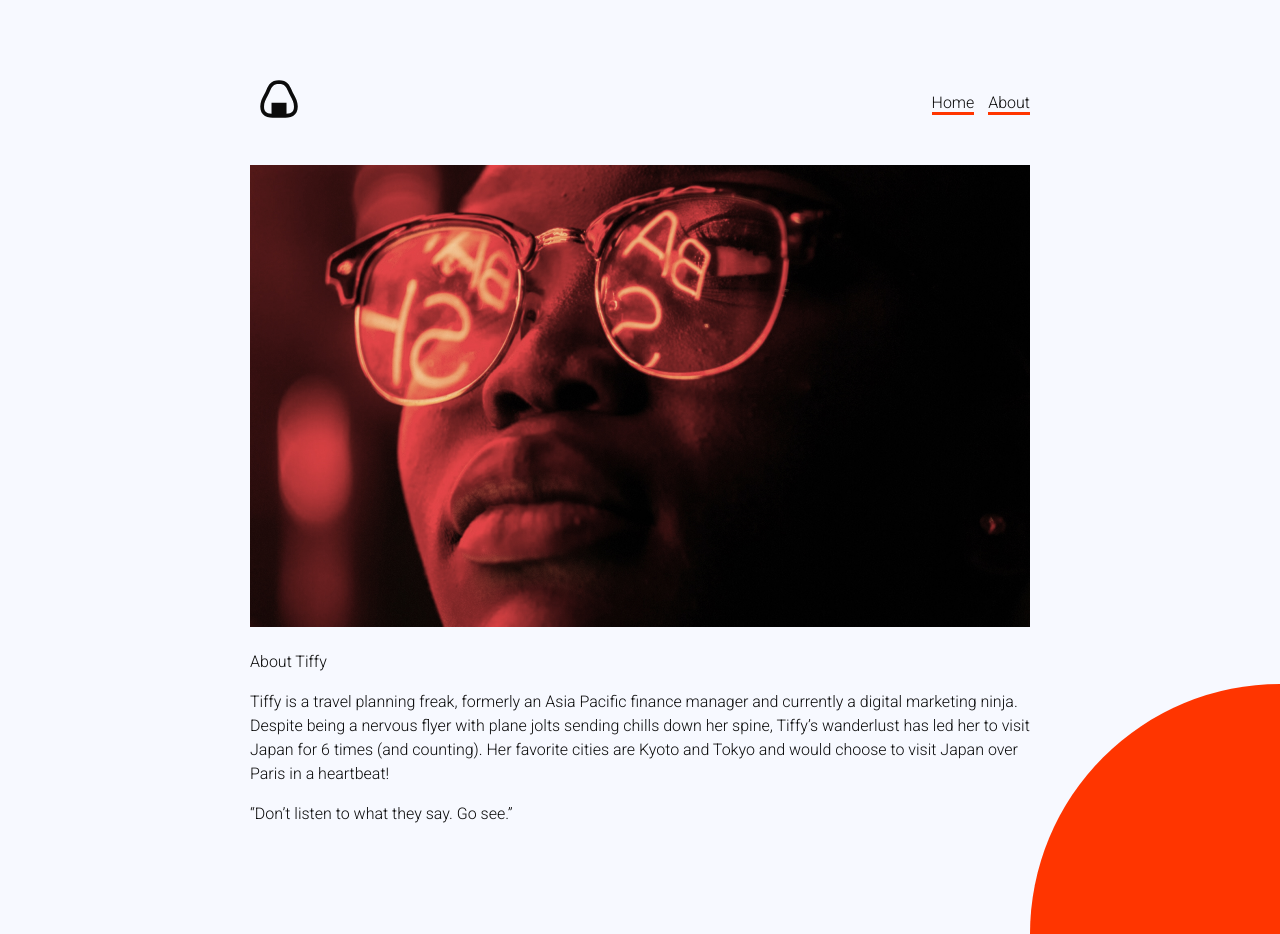
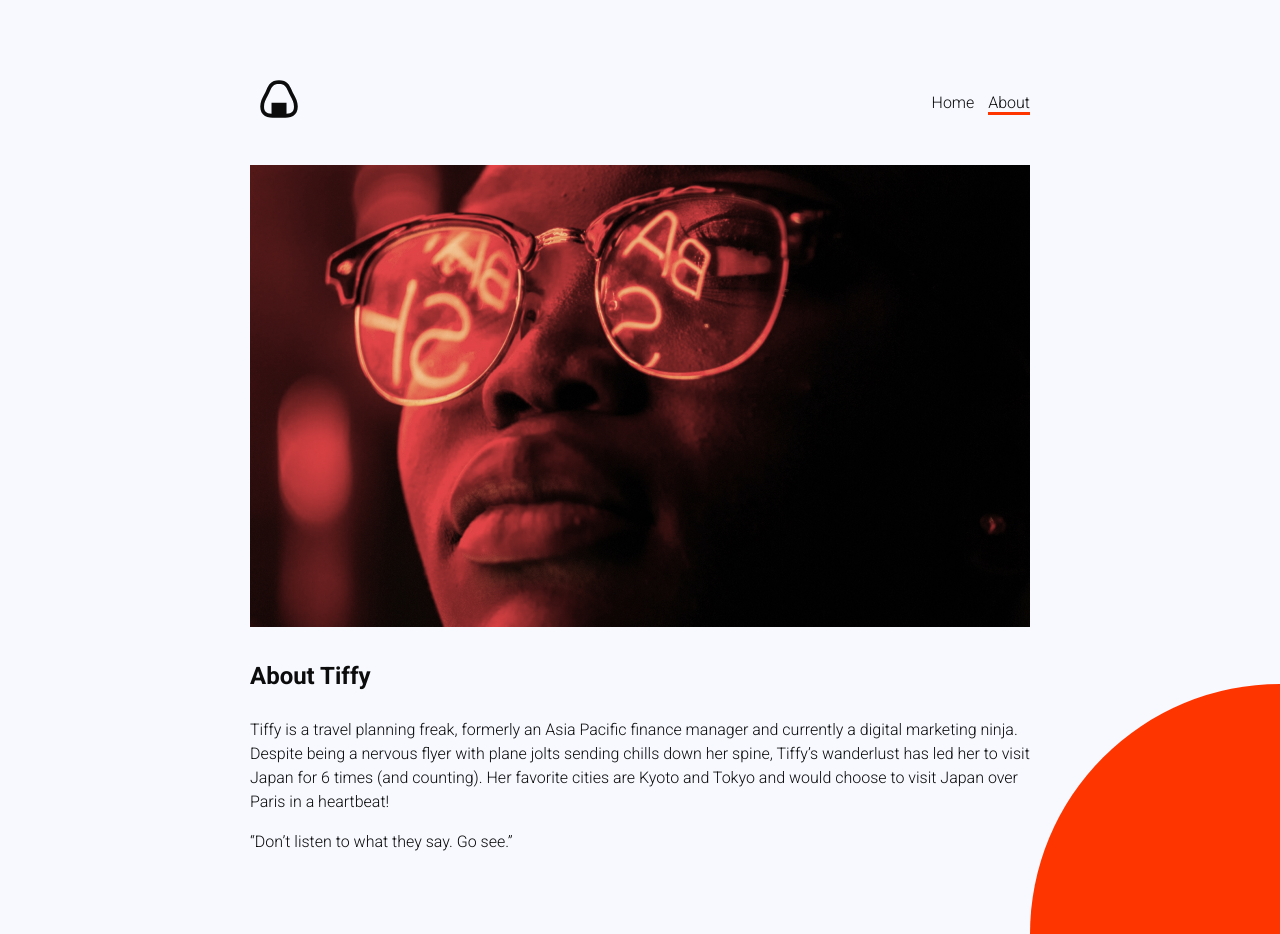
Before and after one commit to pixidust724/anightinjapan, a Jekyll site: the page built from about.md, in a window 1280 px wide and 934 px high. Built offline with Jekyll 4.4.1, drawn with Linux system fonts in a browser that asks for light colours.

Commit message:
fixed navigation and images

```diff
--- a/_includes/header.html
+++ b/_includes/header.html
@@ -4,8 +4,8 @@
     </a>
 
     <nav>
-        <a href="/">Home</a>
-        <a href="/about">About</a>
+        <a href="/" {% if page.url == "/" %} class="selected" {% endif %}>Home</a>
+        <a href="/about/" {% if page.url == "/about/" %} class="selected" {% endif %}>About</a>
     </nav>
 </header>
 
--- a/about.md
+++ b/about.md
@@ -6,7 +6,7 @@
 
 ![about.jpg](/uploads/about.jpg)
 
-About Tiffy
+### About Tiffy
 
 Tiffy is a travel planning freak, formerly an Asia Pacific finance manager and currently a digital marketing ninja. Despite being a nervous flyer with plane jolts sending chills down her spine, Tiffy’s wanderlust has led her to visit Japan for 6 times (and counting). Her favorite cities are Kyoto and Tokyo and would choose to visit Japan over Paris in a heartbeat!
 
--- a/assets/css/app.scss
+++ b/assets/css/app.scss
@@ -52,7 +52,16 @@
     margin: 40px 0 0 0;
 }
 
-nav a, p a {
+nav a {
+    color:$black;
+    text-decoration: none;
+}
+
+img {
+    max-width: 780px;
+}
+
+nav a.selected, p a {
     color:$black;
     text-decoration: none;
     border-bottom: 3px solid $red;
@@ -99,11 +108,3 @@
         max-width: 780px;
     }
 }
-
-section {
-
-    img {
-        max-width: 780px;
-    }
-
-}
--- a/index.html
+++ b/index.html
@@ -1,17 +1,16 @@
 ---
 title: Carrie's Japan Blog
 layout: default
-potato: text text
 ---
 
 <h1> {{ site.title }} </h1>
 
 <div class="blog-posts">
-{% for post in site.posts %}
+    {% for post in site.posts %}
     <a href="{{ post.url }}">
         <h2>{{ post.title }}</h2>
         <p> {{ post.excerpt }} </p>
         <p class="read-more">Read more <img src="/assets/images/chevron.svg"></p>
     </a>
-{% endfor %}
+    {% endfor %}
 </div>
```
Also changed, not shown: contact.markdown (deleted, +0 -7 lines), 1 other file.
